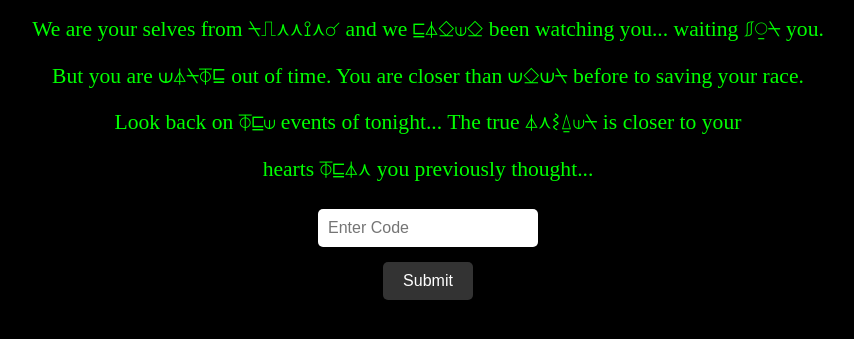
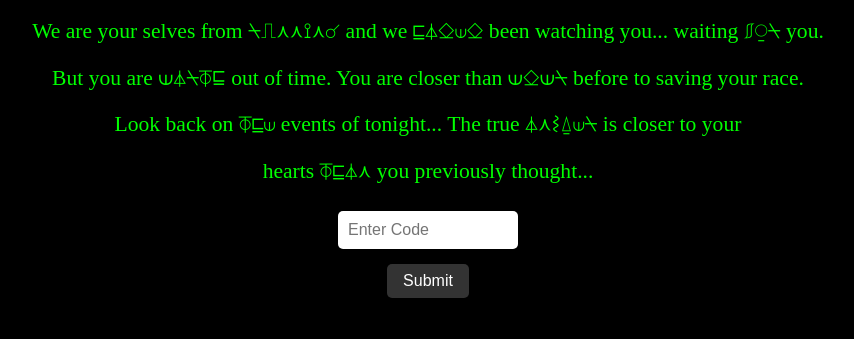
Before and after one commit to wzblackstone/interstellar2025, a plain HTML site: page index.html in a window 1280 px wide. Shown: the part 309-648 px from the top of the page, without its empty margins (212-1066 px from the left). Drawn offline with Linux system fonts and the light colour scheme.

Commit message:
Update index.html

```diff
--- a/index.html
+++ b/index.html
@@ -37,10 +37,10 @@
       margin: 5px 0;
       border-radius: 5px;
       border: none;
-      width: 200px;
+      width: 20vh;
     }
     button {
-      padding: 10px 20px;
+      padding: 1vh 2vh;
       font-size: 1rem;
       border-radius: 5px;
       border: none;
```
